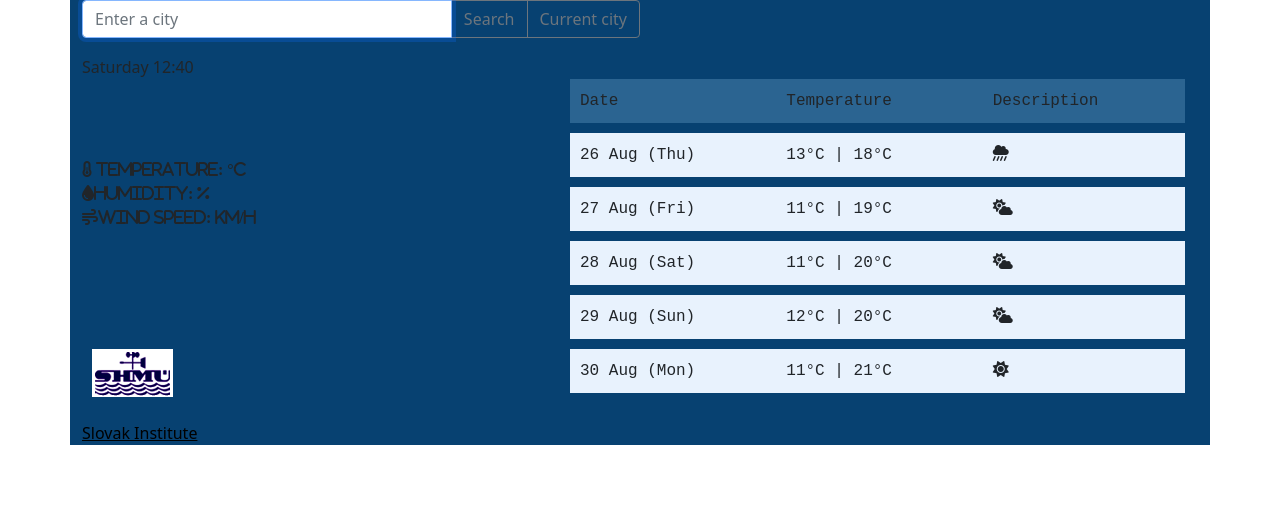
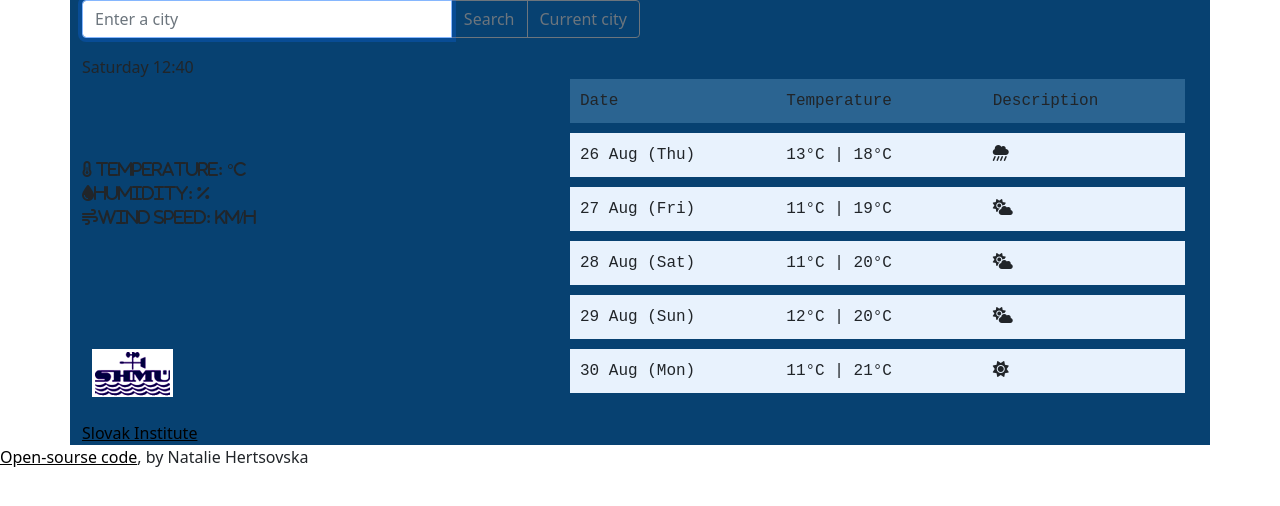
Before and after one commit to NatMorrigan/SheCodes-WeatherApp-Project, a website built with Parcel: page index.html in a window 1280 px wide. Built offline with nearby package versions, Linux system fonts and the light colour scheme; no server answers.

Commit message:
added link to  GitHub repository

```diff
--- a/index.html
+++ b/index.html
@@ -158,6 +158,8 @@
         </div>
       </div>
     </div>
+    <footer> <a href="https://github.com/NatMorrigan/SheCodes-WeatherApp-Project">Open-sourse code</a>, by Natalie Hertsovska  </footer>
+
     <script src="src/index.js"></script>
   </body>
 </html>
```
